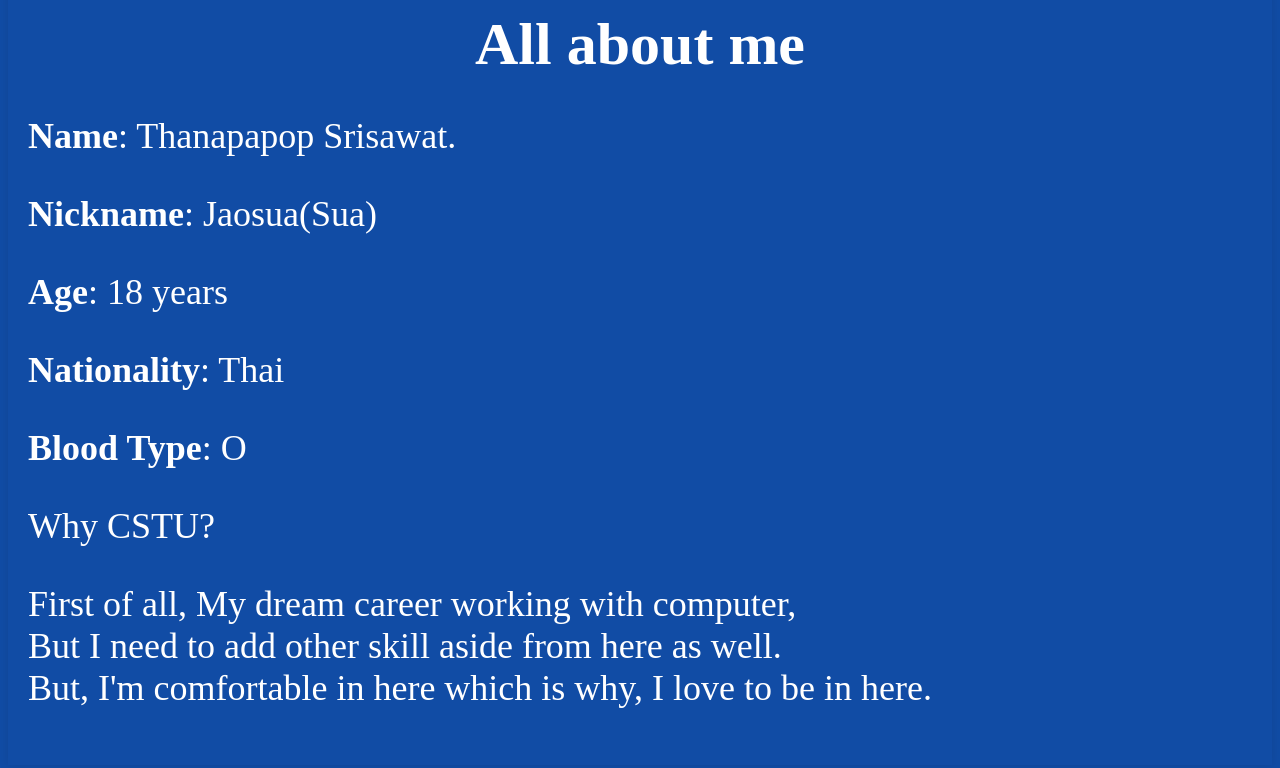
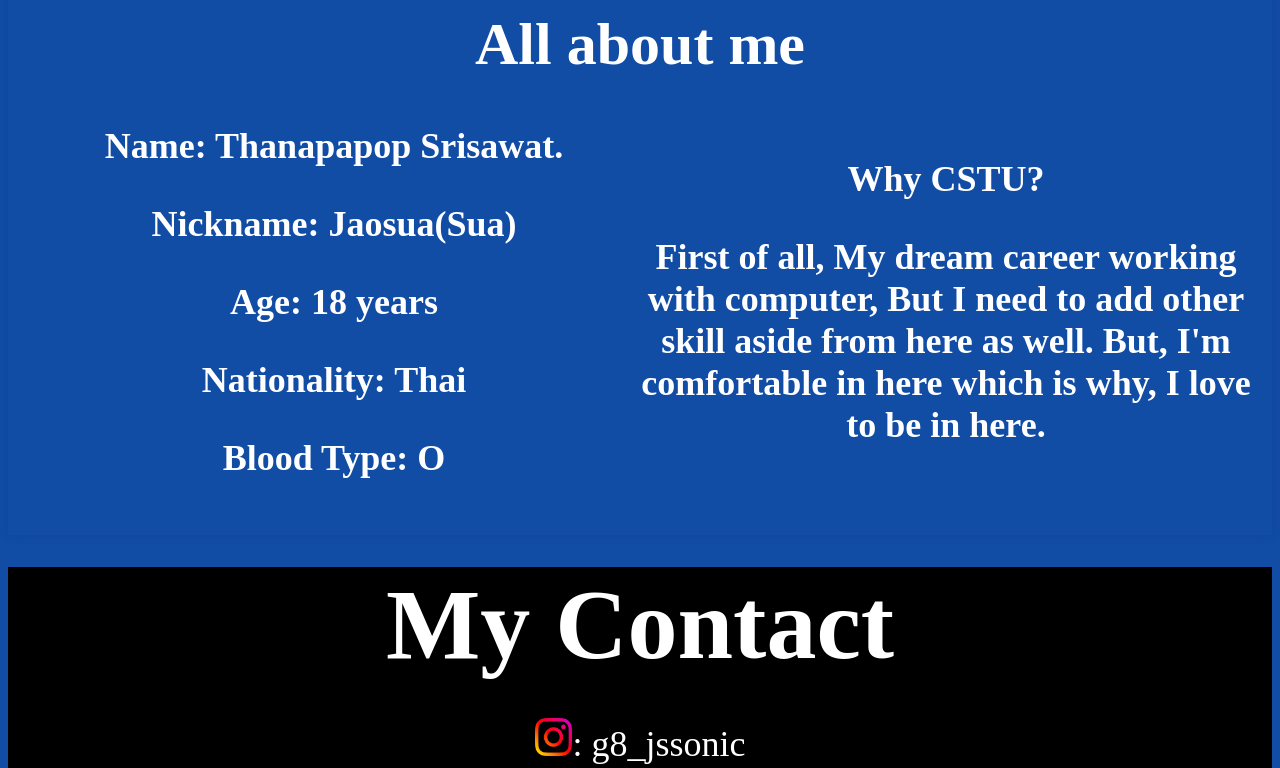
Before and after one commit to Thanapapop/6709616525_MyCSTUStory, a plain HTML site: page index.html in a window 1280 px wide. Shown: the part 2122-2890 px from the top of the page. Drawn offline with Linux system fonts and the light colour scheme.

Commit message:
Adjust content in myfuture.html and index.html

```diff
--- a/index.html
+++ b/index.html
@@ -31,14 +31,20 @@
                 <img src="/Resources/mypic.jpg" alt="mypic" class="mypic">
                 <h3>All about me</h3>
                     <!-- This is for heading and hyperlink to profile content. -->
-                        <p class="mee"><b>Name</b>: Thanapapop Srisawat.</p>
-                        <p class="mee"><b>Nickname</b>: Jaosua(Sua)</p>
-                        <p class="mee"><b>Age</b>: 18 years</p>
-                        <p class="mee"><b>Nationality</b>: Thai</p>
-                        <p class="mee"><b>Blood Type</b>: O</p>
-                        <p class="cstu"> Why CSTU?</p>
-                        <p class="cstu"> First of all, My dream career working with computer,<br> But I need to add other skill aside from here as well.<br> But, I'm comfortable in here which is why, I love to be in here.</p>
-                    <!-- For this content, This'll divide by table but no line border and some content as introducing my ownself. -->
+                    <table boarder="0.5 px" cellspacing="0" cellpadding="5" width="100%">
+                        <th width = '50%'>
+                            <p><b>Name</b>: Thanapapop Srisawat.</p>
+                            <p><b>Nickname</b>: Jaosua(Sua)</p>
+                            <p><b>Age</b>: 18 years</p>
+                            <p><b>Nationality</b>: Thai</p>
+                            <p><b>Blood Type</b>: O</p>
+                        </th>
+                        <th width = '50%'>
+                            <p> Why CSTU?</p>
+                            <p> First of all, My dream career working with computer, But I need to add other skill aside from here as well. But, I'm comfortable in here which is why, I love to be in here.</p>
+                        </th>
+                        <!-- For this content, This'll divide by table but no line border and some content as introducing my ownself. -->
+                    </table>
             </div class ="procon">
         </div class ="container">
     </section class = "profile">
```
Also changed, not shown: myfuture.html (+6 -6 lines).
